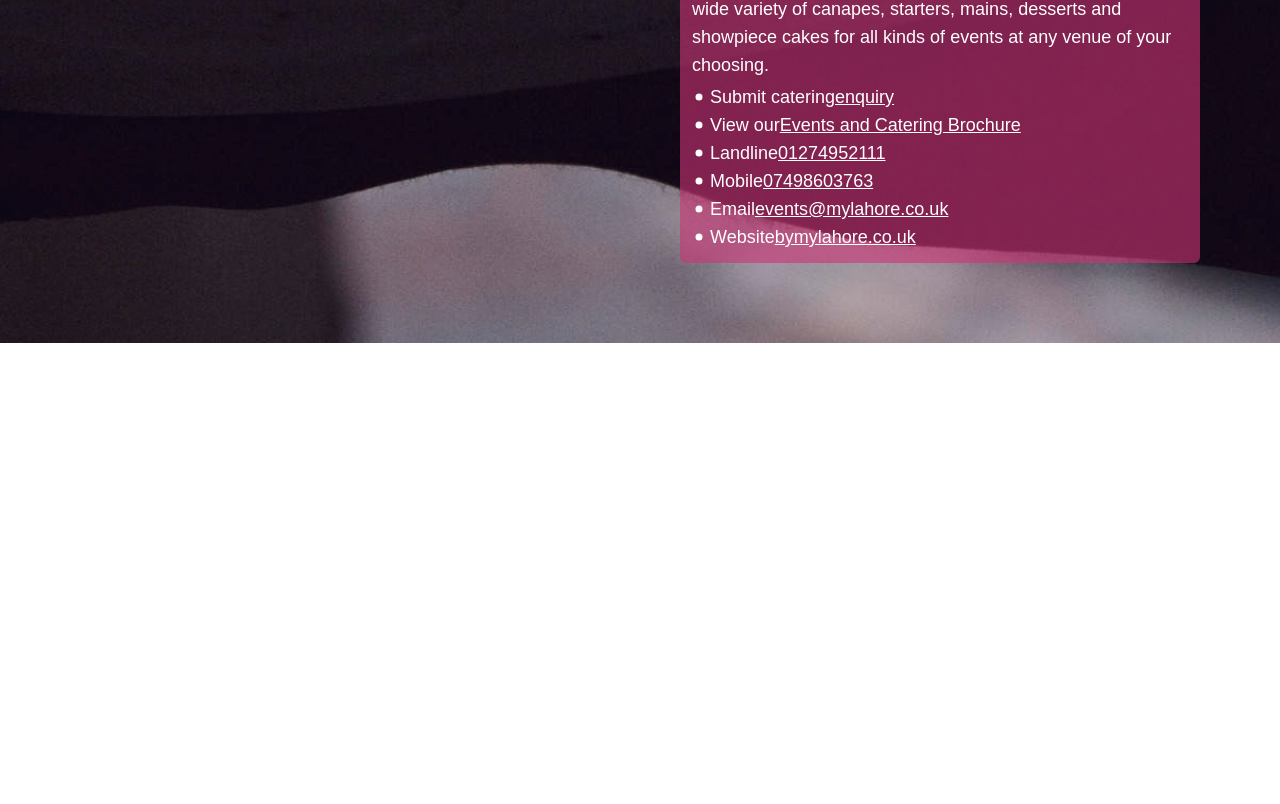
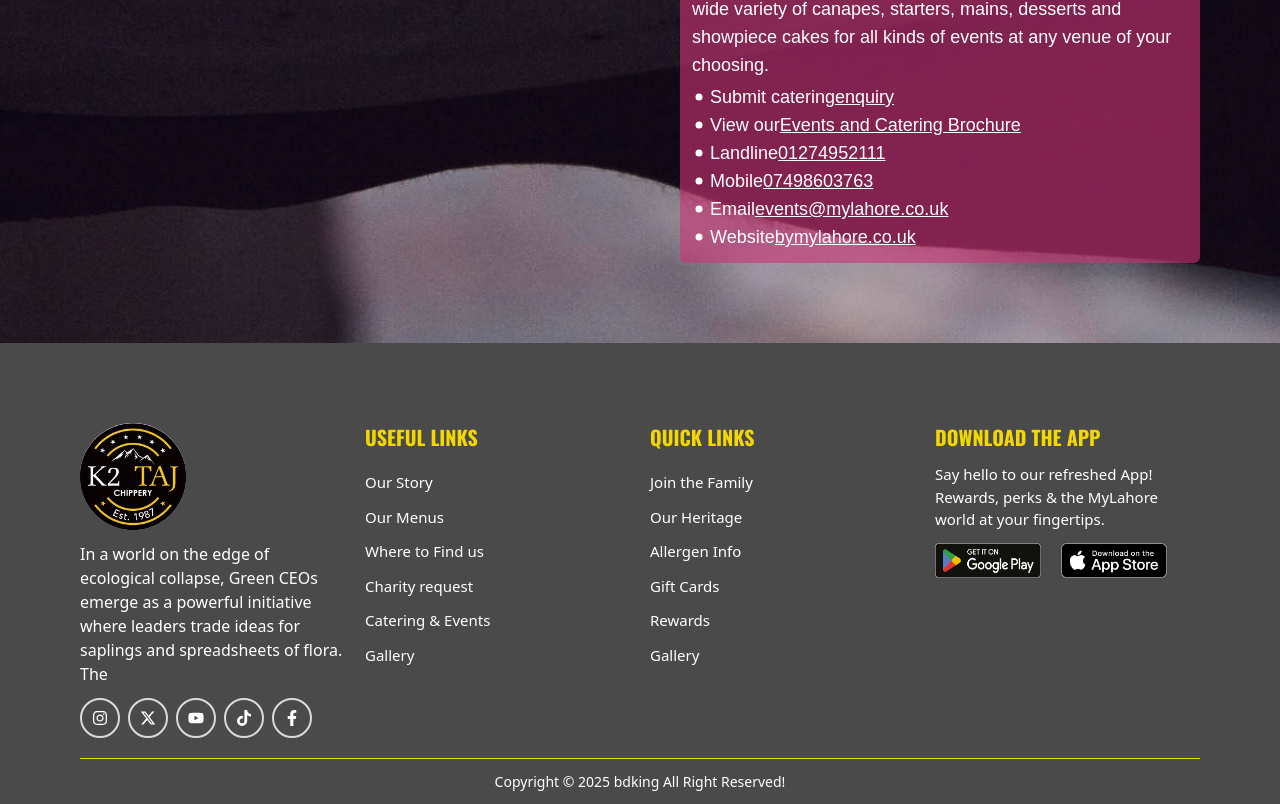
Before and after one commit to BasharatAliKing/Taj-eCommerce, a React (Vite) app: page / in a window 1280 px wide. Shown: the part 6563-7367 px from the top of the page. Before the commit the page ends 6906 px from the top, so only its background shows below. Built offline with nearby package versions, Linux system fonts and the light colour scheme; no server answers; a web font is replaced by a local one.

Commit message:
footer-maked

```diff
--- a/src/layouts/Footer.jsx
+++ b/src/layouts/Footer.jsx
@@ -1,10 +1,160 @@
 import React from 'react'
-
+import { Link } from 'react-router-dom';
+import { FaChevronDown, FaInstagram, FaTelegramPlane, FaTiktok } from "react-icons/fa";
+import { FaXTwitter } from "react-icons/fa6";
+import { FaYoutube } from "react-icons/fa";
+import { FaFacebookF } from "react-icons/fa";
 const Footer = () => {
   return (
-    <div>
+   <div className="bg-charkol relative py-5 sm:py-10 md:py-20 pb-0 md:pb-0 bg-center bg-cover">
+        {/* <img
+          src="/footer-line.png"
+          className="absolute right-0 z-0 bottom-0 w-[50%] sm:w-[20%]"
+          alt="my-img"
+        /> */}
+        <div className="container grid grid-cols-1 sm:grid-cols-2 md:grid-cols-3 lg:grid-cols-4 gap-5">
+          <div className="flex flex-col gap-3">
+            <img src="/logo.png" alt="my-img" className='rounded-full' width="40%" />
+            <p className="text-white font-medium text-[14px] md:text-[16px]">
+              In a world on the edge of ecological collapse, Green CEOs emerge
+              as a powerful initiative where leaders trade ideas for saplings
+              and spreadsheets of flora. The
+            </p>
+            <ul className="flex items-center gap-2">
+              <Link
+                data-tooltip-id="telegram"
+                to=""
+                className="w-10 h-10 rounded-full border-2 border-white/80 flex items-center justify-center"
+              >
+                <FaInstagram className="text-white text-md" />{" "}
+              </Link>
+              <Link
+                data-tooltip-id="twitter"
+                to=""
+                className="w-10 h-10 rounded-full border-2 border-white/80 flex items-center justify-center"
+              >
+                <FaXTwitter className="text-white text-md" />{" "}
+              </Link>
+              <Link
+                data-tooltip-id="youtube"
+                to=""
+                className="w-10 h-10 rounded-full border-2 border-white/80 flex items-center justify-center"
+              >
+                <FaYoutube className="text-white text-md" />{" "}
+              </Link>
+              <Link
+                data-tooltip-id="tiktok"
+                to=""
+                className="w-10 h-10 rounded-full border-2 border-white/80 flex items-center justify-center"
+              >
+                <FaTiktok className="text-white text-md" />{" "}
+              </Link>
+              <Link
+                data-tooltip-id="facebook"
+                to=""
+                className="w-10 h-10 rounded-full border-2 border-white/80 flex items-center justify-center"
+              >
+                <FaFacebookF className="text-white text-md" />{" "}
+              </Link>
+            </ul>
+          </div>
+          <div className="flex flex-col gap-5">
+            <h2 className="font-bold text-[20px] md:text-xl text-yellow font-dancing">
+              USEFUL LINKS
+            </h2>
+            <ul className="md:w-1/2 flex flex-col gap-3 text-white">
+              <Link to="/" className="flex flex-row gap-1 items-center font-medium duration-700 cursor-pointer hover:text-yellow text-[14px] md:text-[15px]">
+                Our Story
+              </Link>
+              <Link
+                to="/"
+                className="flex flex-row gap-1 items-center font-medium duration-700 cursor-pointer hover:text-yellow text-[14px] md:text-[15px]"
+              >
+                Our Menus
+              </Link>
+              <Link
+                to="/"
+                className="flex flex-row gap-1 items-center font-medium duration-700 cursor-pointer hover:text-yellow text-[14px] md:text-[15px]"
+              >
+                Where to Find us
+              </Link>
+              <Link to="/" className="flex flex-row gap-1 items-center font-medium duration-700 cursor-pointer hover:text-yellow text-[14px] md:text-[15px]">
+                Charity request
+              </Link>
+              <Link to="/" className="flex flex-row gap-1 items-center font-medium duration-700 cursor-pointer hover:text-yellow text-[14px] md:text-[15px]">
+                Catering & Events
+              </Link>
+              <Link to="/" className="flex flex-row gap-1 items-center font-medium duration-700 cursor-pointer hover:text-yellow text-[14px] md:text-[15px]">
+                Gallery
+              </Link>
+            </ul>
+          </div>
+          <div className="flex flex-col gap-5">
+            <h2 className="font-bold text-[20px] md:text-xl uppercase font-dancing text-yellow">
+              Quick Links
+            </h2>
+            <ul className="md:w-1/2 flex flex-col gap-3 text-white">
+              <Link
+                to="/"
+                className="flex flex-row whitespace-nowrap gap-1 items-center font-medium duration-700 cursor-pointer hover:text-yellow text-[14px] md:text-[15px]"
+              >
+               Join the Family
+              </Link>
+              <Link
+                to="/"
+                className="flex flex-row whitespace-nowrap gap-1 items-center font-medium duration-700 cursor-pointer hover:text-yellow text-[14px] md:text-[15px]"
+              >
+                Our Heritage
+              </Link>
+              <li
+                className="relative w-full flex flex-row whitespace-nowrap gap-1 items-center font-medium duration-700 cursor-pointer hover:text-yellow text-[14px] md:text-[15px]"
+              >
+              Allergen Info
+                {/* >    Advertise Our Magazine / Advertise on Social Media / Advertise on podcast / */}
+              </li>
+              <Link
+                to="/"
+                className="flex flex-row whitespace-nowrap gap-1 items-center font-medium duration-700 cursor-pointer hover:text-yellow text-[14px] md:text-[15px]"
+              >
+                Gift Cards
+              </Link>
+              <Link
+                to="/"
+                className="flex flex-row whitespace-nowrap gap-1 items-center font-medium duration-700 cursor-pointer hover:text-yellow text-[14px] md:text-[15px]"
+              >
+              Rewards
+              </Link>
 
-    </div>
+              <Link
+                to="/"
+                className="flex flex-row whitespace-nowrap gap-1 items-center font-medium duration-700 cursor-pointer hover:text-yellow text-[14px] md:text-[15px]"
+              >
+                Gallery
+              </Link>
+            </ul>
+          </div>
+          <div className="flex flex-col gap-3">
+            <h2 className="font-bold text-[20px] md:text-xl font-dancing uppercase text-yellow">
+              Download the App
+            </h2>
+           <p className="flex flex-row text-white gap-1 items-center font-medium duration-700 cursor-pointer hover:text-yellow text-[14px] md:text-[15px]">Say hello to our refreshed App! Rewards, perks & the MyLahore world at your fingertips.</p>
+             <div className="flex gap-5">
+                <img src="/google-play.png" width="40%" alt="" />
+                <img src="/app-store.png" width="40%" alt="" />
+              </div>
+          </div>
+        </div>
+        <div className="container">
+          <hr className="text-yellow mt-5 w-full" />
+          <footer className="text-white py-3 text-center text-[10px] md:text-[14px] duration-700 hover:text-red">
+            Copyright &copy; 2025 {" "}
+            <Link to="https://nespak.com.pk/" className="duration-700 hover:underline">
+              bdking
+            </Link>
+            {" "} All Right Reserved!
+          </footer>
+        </div>
+      </div>
   )
 }
 
--- a/src/pages/Home.jsx
+++ b/src/pages/Home.jsx
@@ -1,11 +1,5 @@
 import React from "react";
 import Hero from "../components/Hero";
-import Welcome from "../components/Welcome";
-import Menu from "../components/Menu";
-import Rewards from "../components/Rewards";
-import Venues from "../components/Venues";
-import Fusion from "../components/Fusion";
-import Catering from "../components/Catering";
 import Footer from "../layouts/Footer";
 import Navbar from "../layouts/Navbar";
 import { FaStar } from "react-icons/fa";
@@ -223,6 +217,7 @@ const Home = () => {
           Checkout our Instagram for latest updates
         </h1>
       </div>
+      {/* Catering for Special Occasions */}
       <div className="relative bg-cover bg-center bg-[url(/CateringLargeComp.jpg)]">
         <div className="bg-[#221b4b40] py-20">
           <div className="container flex gap-10">
@@ -293,6 +288,7 @@ const Home = () => {
           </div>
         </div>
       </div>
+      <Footer/>
     </>
   );
 };
```
